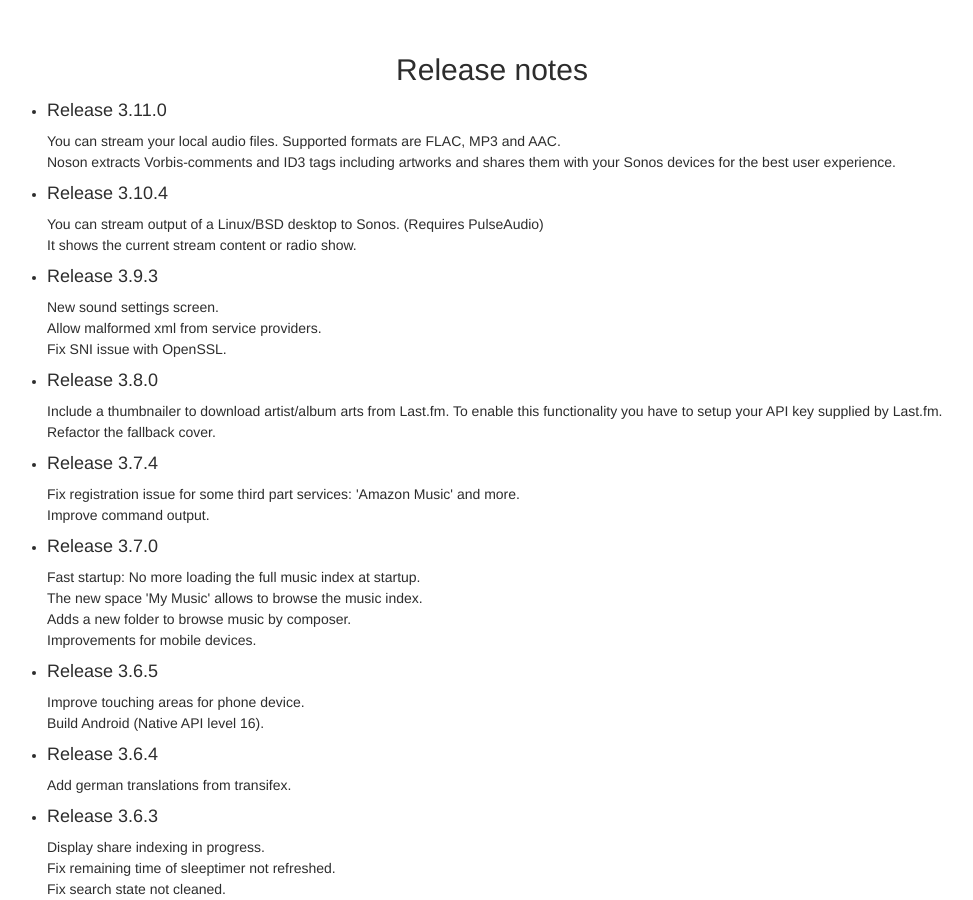
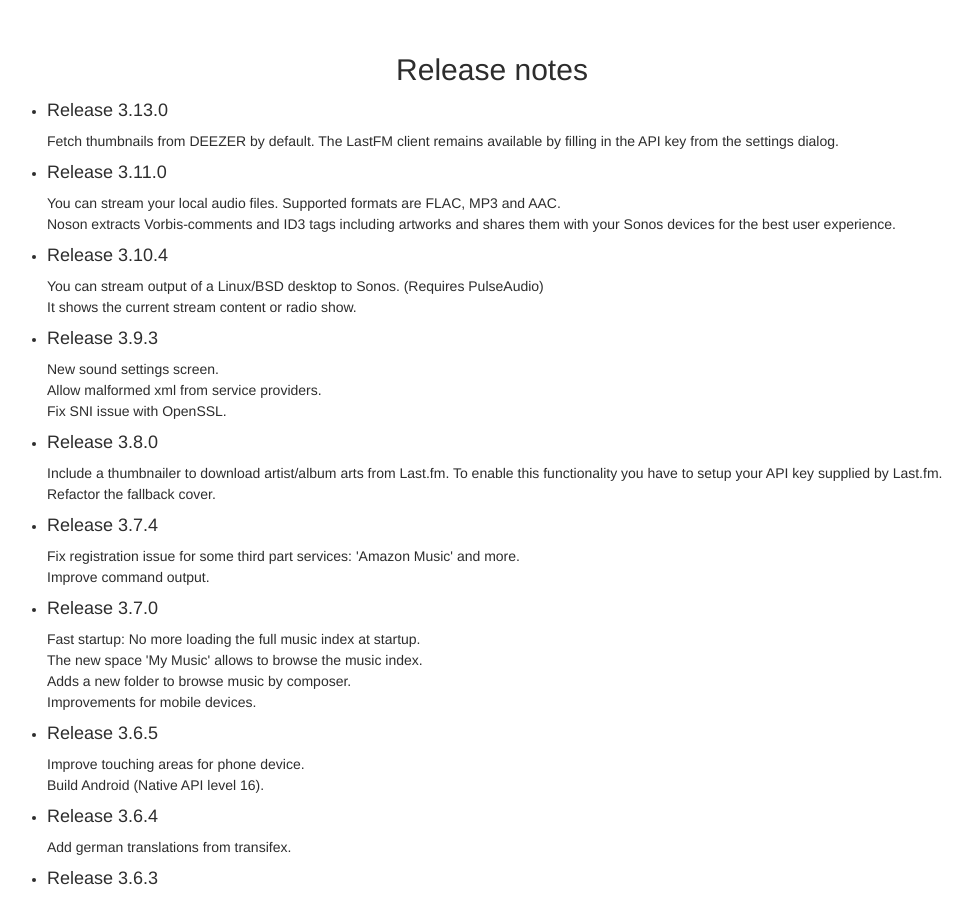
Before and after one commit to janbar/noson-app, a plain HTML site: page index.html in a window 1280 px wide. Shown: the part 2293-3193 px from the top of the page, without its empty margins (153-1126 px from the left). Drawn offline with nearby package versions, Linux system fonts and the light colour scheme; a web font is replaced by a local one.

Commit message:
about 3.13.0

```diff
--- a/index.html
+++ b/index.html
@@ -119,6 +119,11 @@
             <h2 align="center">Release notes</h2>
             <ul>
               <li>
+                <h4>Release 3.13.0</h4>
+                Fetch thumbnails from DEEZER by default. The LastFM client remains available by filling
+                in the API key from the settings dialog.
+              </li>
+              <li>
                 <h4>Release 3.11.0</h4>
                 You can stream your local audio files. Supported formats are FLAC, MP3 and AAC.<br>
                 Noson extracts Vorbis-comments and ID3 tags including artworks and shares them with
```
